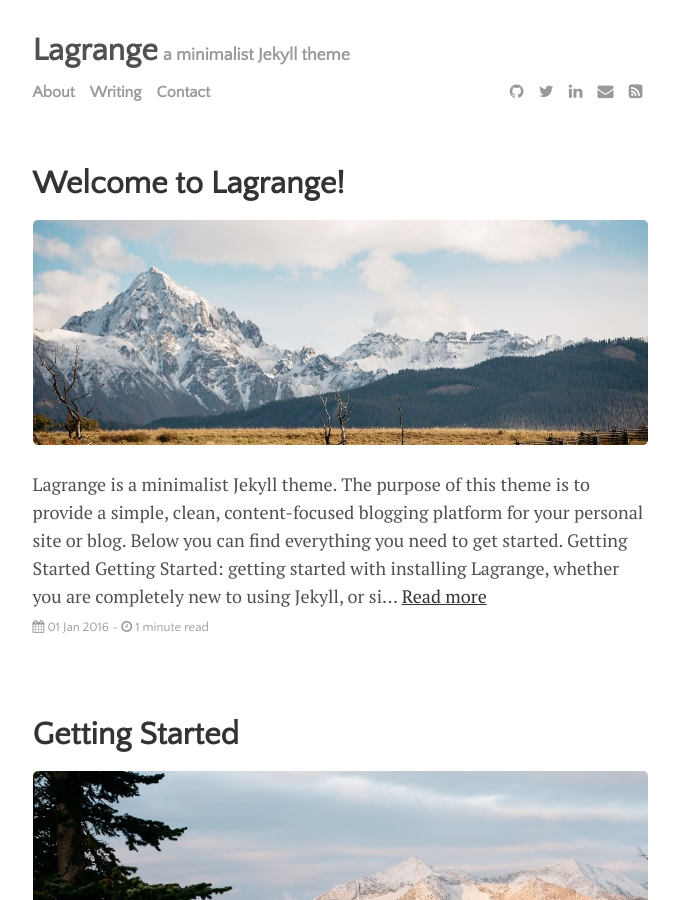
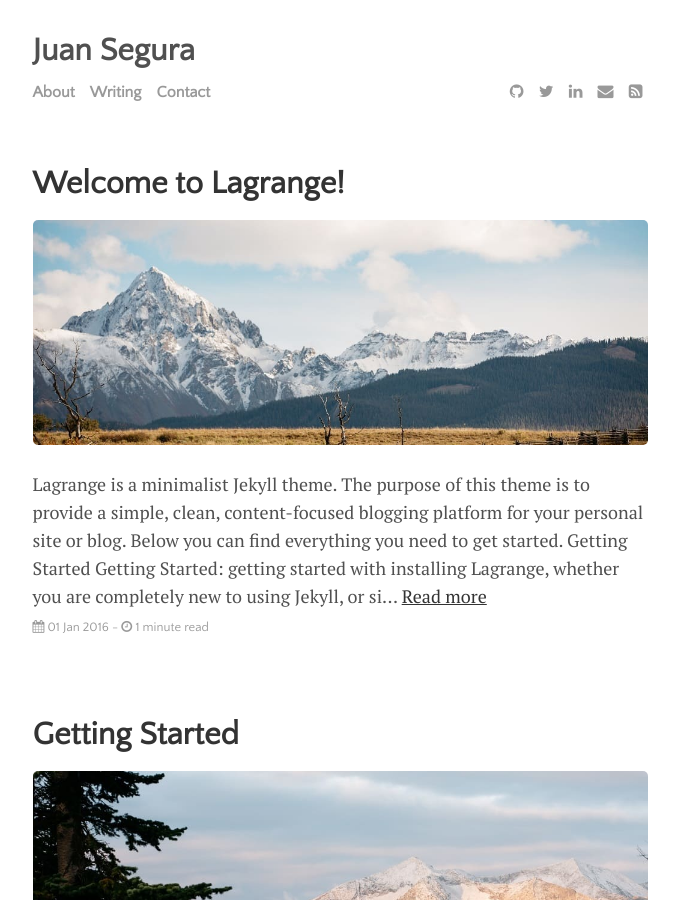
Before and after one commit to jsegurabuisan/jsegurabuisan.github.io, a Jekyll site: the page built from index.html, in a window 1280 px wide and 900 px high. Shown: the whole window, without its empty margins (300-979 px from the left). Built offline with Jekyll 4.4.1, drawn with Linux system fonts in a browser that asks for light colours; the list of posts is cut into pages by our own code; some of the changed text lies outside the part shown.

Commit message:
Update _config.yml

```diff
--- a/_config.yml
+++ b/_config.yml
@@ -20,9 +20,9 @@ permalink:           /:title
 plugins:             [jekyll-paginate, jekyll-sitemap, jekyll-feed, jekyll-seo-tag]
 
 # Customise atom feed settings (this is where Jekyll-Feed gets configuration information)
-title:		           'Lagrange'
-description:	       'a minimalist Jekyll theme'
-author:              'Paul Le'
+title:		           'Juan Segura'
+description:	       ''
+author:              ''
 
 # RSS 2.0 can be used instead of Atom by uncommenting following two lines
 #feed:
```
